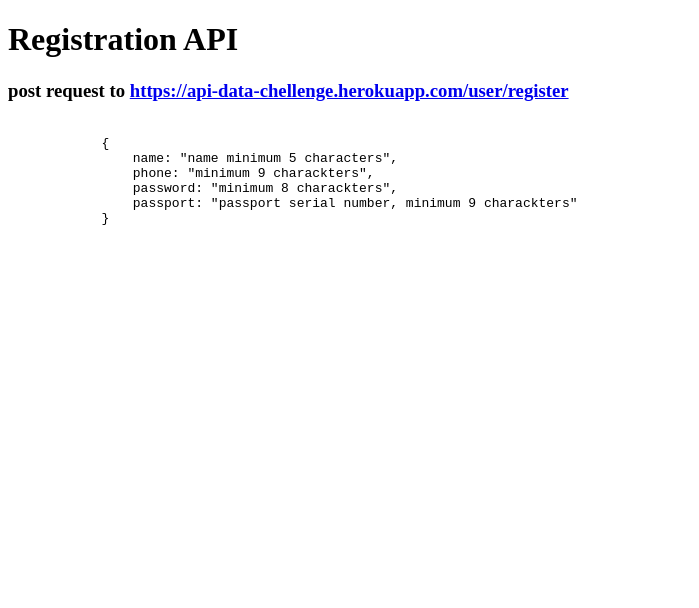
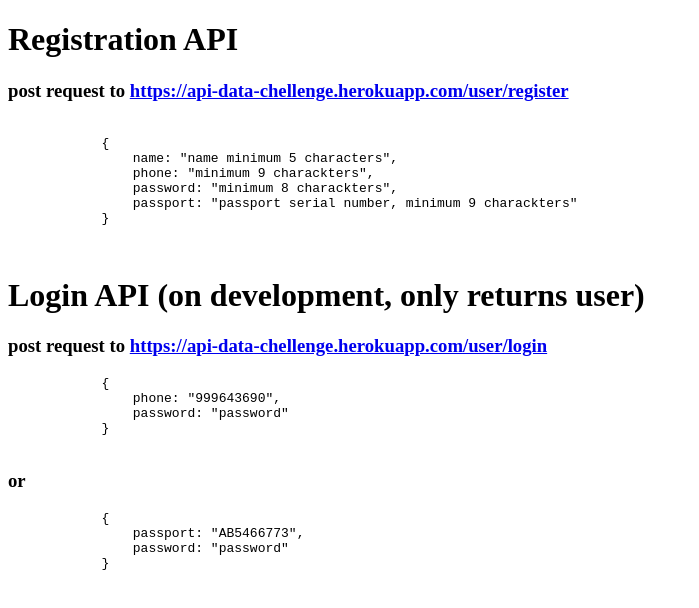
Before and after one commit to the-einstein/hackaton, a website: page public/index.html in a window 1280 px wide. Shown: the whole page, without its empty margins (0-699 px from the left). Drawn offline with Linux system fonts and the light colour scheme.

Commit message:
docs: add login API

```diff
--- a/public/index.html
+++ b/public/index.html
@@ -18,5 +18,24 @@
             }
         </code>
     </pre>
+    <h1>Login API (on development, only returns user)</h1>
+    <h3>post request to <a href="https://api-data-chellenge.herokuapp.com/user/login">https://api-data-chellenge.herokuapp.com/user/login</a></h3>
+    <code>
+        <pre>
+            {
+                phone: "999643690",
+                password: "password"
+            }
+        </pre>
+    </code>
+    <h3>or</h3>
+    <code>
+        <pre>
+            {
+                passport: "AB5466773",
+                password: "password"
+            }
+        </pre>
+    </code>
 </body>
 </html>
```
